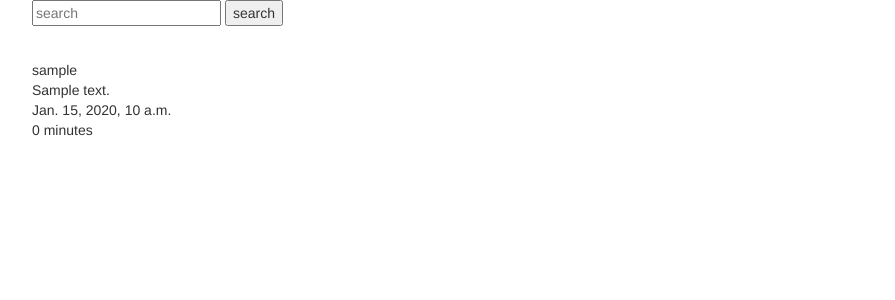
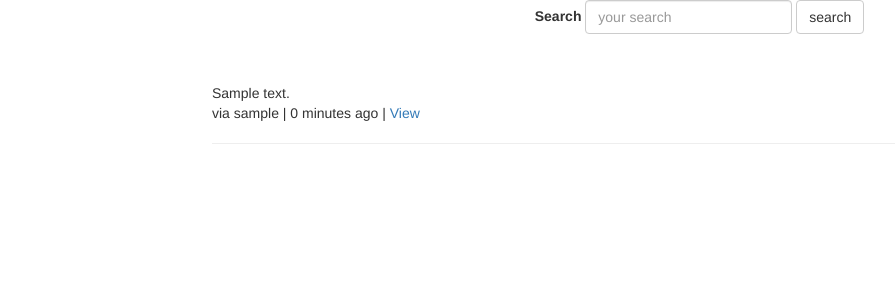
Before and after one commit to ventus-inc/BLOW_proto, a Django app: page /tweet/ in a window 1280 px wide. Shown: the top 300 px of the page, without its empty margins (38-933 px from the left). Run offline with Django 3.2, Linux system fonts and the light colour scheme; tables that the repository leaves empty hold one stand-in row (values such as "Sample post"); some libraries are stand-ins or nearby versions.

Commit message:
bootstrap styling

```diff
--- a/src/tweets/templates/tweets/list_view.html
+++ b/src/tweets/templates/tweets/list_view.html
@@ -1,14 +1,20 @@
 {% extends "base.html" %}
 
 {% block content %}
+    <div class='row'>
+        <div class='co-sm-8 col-sm-offset-2'>
             {% include "tweets/search_form.html" %}<br/>
             {% for object in object_list %}
-        <p>
-            {{ object.user }} <br/>
+                <div class="media">
+                    {% if object.image %}
+                    <img class="d-flex mr-3" src="..." alt="Generic placeholder image">
+                    {% endif %}
+                  <div class="media-body">
                     {{ object.content }} <br/>
-            {{ object.timestamp }} <br/>
-            {{ object.timestamp|timesince }}
-        </p>
+                    via {{ object.user }} | {{ object.timestamp|timesince }} ago | <a href="{{ object.get_absolute_url }}">View</a><br/>
+                  </div>
+                </div>
+                <hr />
                 <br/>
             {% empty %}
                 {% if request.GET.q %}
@@ -17,4 +23,6 @@
                 <p>No tweets yet.</p>
                 {% endif %}
             {% endfor %}
+        </div>
+    </div>
 {% endblock content %}
--- a/src/tweets/templates/tweets/search_form.html
+++ b/src/tweets/templates/tweets/search_form.html
@@ -1,4 +1,11 @@
-<form method='GET' action='{% url "tweet:list" %}'>
-    <input type='text' namee='q' placeholder='search' value="{{ request.GET.q }}"/>
-    <input type='submit' value='search' />
-</form>
+<div class='row'>
+    <div class='co-sm-12 text-center'>
+        <form class="form-inline" method='GET' action='{% url "tweet:list" %}'>
+            <div class="form-group">
+                <label for="q"> Search</label>
+                <input class="form-control" type='text' name='q' placeholder='your search' value="{{ request.GET.q }}"/>
+            </div>
+            <input class="btn btn-default" type='submit' value='search' />
+        </form>
+    </div>
+</div>
```
Also changed, not shown: src/tweets/templates/tweets/form.html (line endings or trailing spaces). Lines whose indentation alone changed are shown as unchanged.
